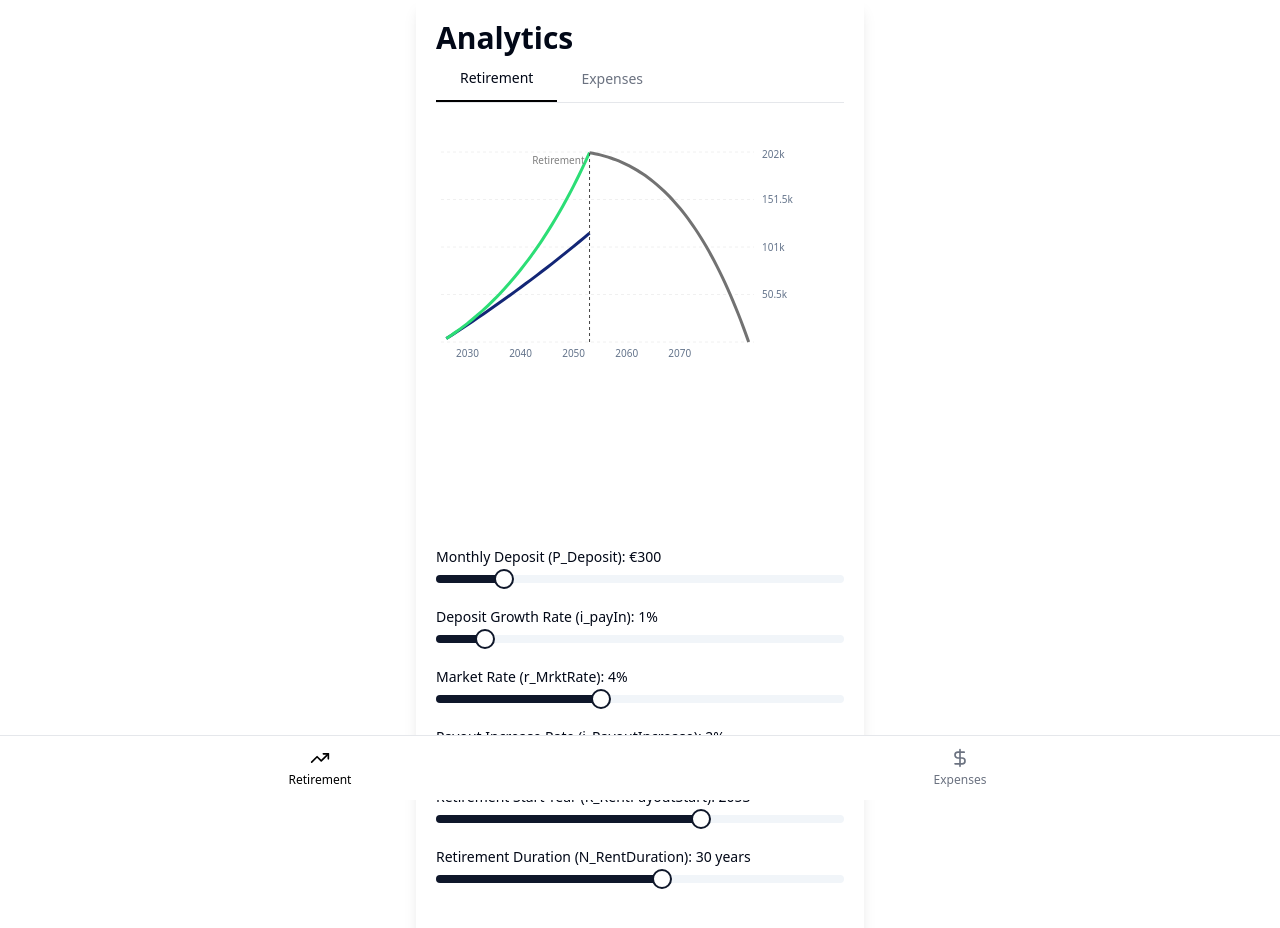
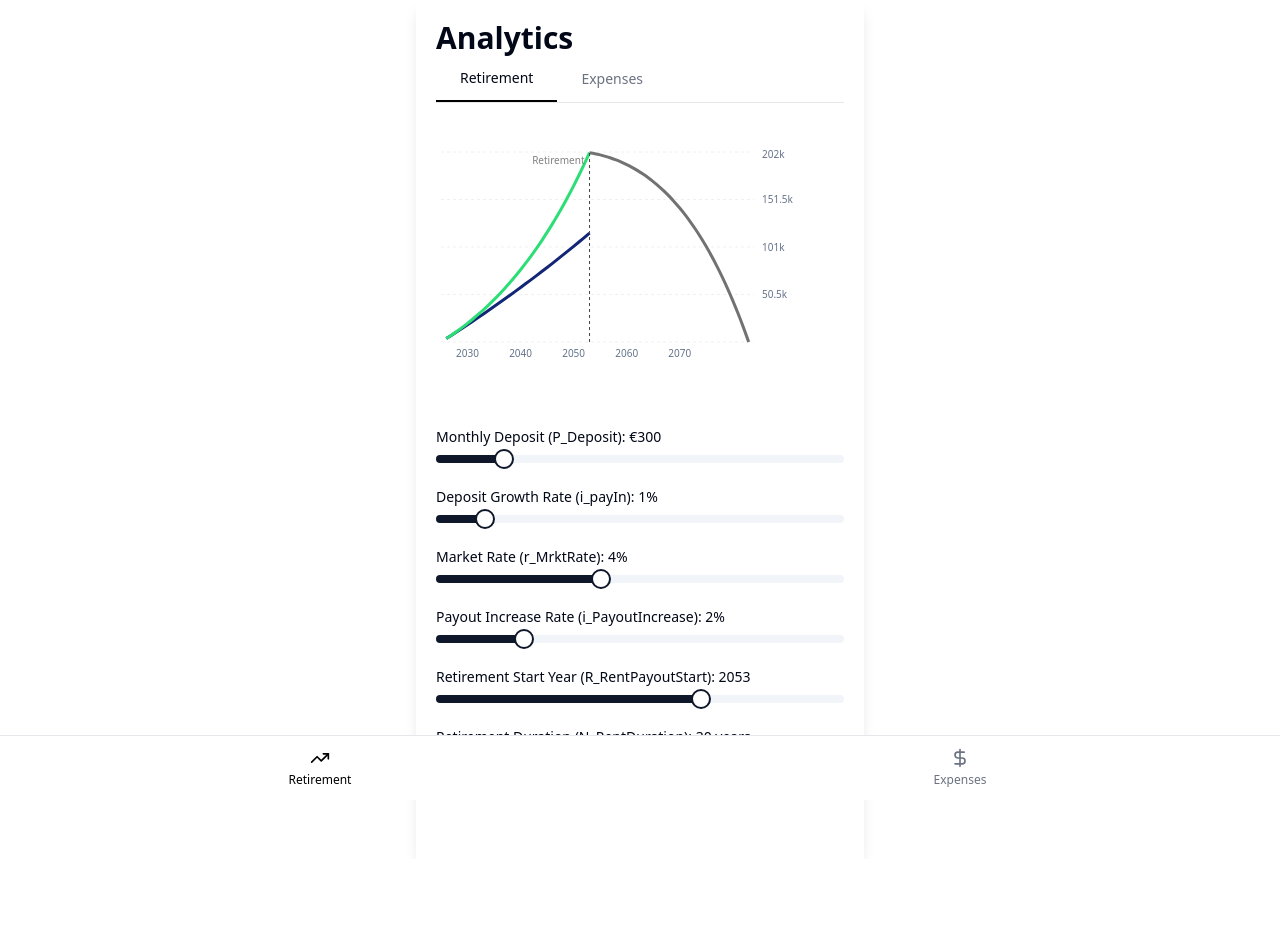
Before and after one commit to Lovisk8lk/future-flow-insights, a React (Vite) app: page / in a window 1280 px wide. Shown: the top 928 px of the page. After the commit the page ends 859 px from the top, so only its background shows below. Built offline with nearby package versions, Linux system fonts and the light colour scheme.

Commit message:
Code edited in Lovable Code Editor
Edited UI in Lovable

```diff
--- a/src/components/RetirementProjectionComponent.tsx
+++ b/src/components/RetirementProjectionComponent.tsx
@@ -152,8 +152,8 @@ const RetirementProjectionComponent: React.FC = () => {
 
   return (
     <div className="flex flex-col px-5 py-4">
-      <div className="flex-1" style={{ height: "500px", minHeight: "400px" }}>
-        <ChartContainer config={chartConfig} style={{ flex: 1, display: "flex", flexDirection: "column", height: "100%" }}>
+      <div className="h-64 mb-6">
+        <ChartContainer config={chartConfig}>
           <ResponsiveContainer width="100%" height="100%">
             <LineChart data={chartData} margin={{ top: 5, right: 30, left: 5, bottom: 5 }}>
               <CartesianGrid
```
